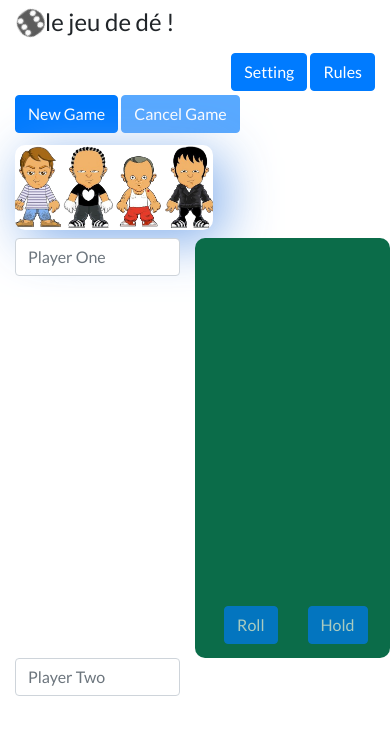
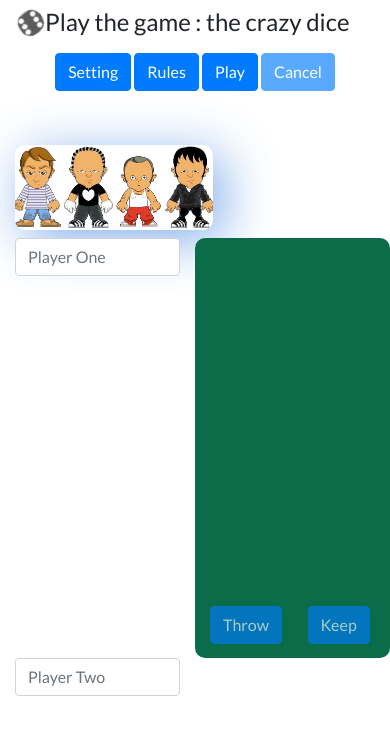
Before and after one commit to thierryttd/diceGame, a PHP site: page / in a window 390 px wide. Shown: the top 735 px of the page. Run offline with PHP 8.4, Linux system fonts and the light colour scheme.

```diff
--- a/index.html
+++ b/index.html
@@ -1,10 +1,10 @@
 <!DOCTYPE html>
-<html lang="fr">
+<html lang="en">
   <head>
     <meta charset="utf-8"/>
     <meta name="viewport" content="width=device-width, initial-scale=1, shrink-to-fit=no">
-    <meta name="description" content="Jeu : Le premier à 100 !.">
-    <title>Jeu de dé : Premier à 100.</title>
+    <meta name="description" content="Play the game : Who will be the first to 100 ?">
+    <title>The die is cast.</title>
     <link rel="icon" type="image/png" sizes="16x16" href="images/favicon.png">
 
     <!-- Bootstrap CSS -->
@@ -20,57 +20,53 @@
     <main class="container">
       <header class="row mt-2">
         <div class="col-12">
-          <!-- <h1>le jeu de dé !</h1> -->
           <img id="spinDice" src="images/diceFace-06.png" class="float-left" width="30" height="30">
-          <h1>le jeu de dé !</h1>
+          <h1>Play the game : the crazy dice</h1>
         </div>
       </header>
 
       <section id="buttonBar" class="row mt-2 borderCurved">
-        <div class="col-12 col-md-6 text-right">
+        <div class="col-12 text-center">
           <button id="btnSettingModal" type="button" class="btn btn-primary" data-toggle="modal" data-target="#settingModal">
             Setting
           </button>
           <button id="btnCheckRules" type="button" class="btn btn-primary" data-toggle="modal" data-target="#checkRules">
             Rules
           </button>
-        </div>
-        <div class="col-12 col-md-6 text-left">
-          <button id="newGame" class="btn btn-primary">New Game</button>
-          <button id="cancelGame" class="btn btn-primary">Cancel Game</button>
+          <button id="newGame" class="btn btn-primary">
+            Play
+          </button>
+          <button id="cancelGame" class="btn btn-primary">
+            Cancel
+          </button>
         </div>
       </section>
 
-      <section class=" row bordercurved ombre">
+      <section class=" row">
         <div  id="rollLogPlayerOne" class="col-6 order-1">
         <!-- <img src="images/diceFace-06.png" class="float-left" width="30" height="30">
         <img src="images/diceFace-03.png" class="float-left" width="30" height="30"> -->
         </div>
-        <div id ="rollLogPlayerTwo" class="col-6 order-2">
+        <div id ="rollLogPlayerTwo" class="col-6 order-2 float-rihgt">
           <!-- <img src="images/diceFace-05.png" class="float-left" width="30" height="30"> -->
           </div>
       </section>
 
       <section class="row mt-2">
-        <div class="row col-6">
-
-        </div>
         <div id="playerOneAvatarId" class="playerOneAvatar col-7 col-md-12">
           <div id="playerOneAvatarList" class="ombre borderCurved d-flex justify-content-center"> <!-- playerOneAvatar -->
 
           </div><!-- End  playerOneAvatar -->
         </div>
-
       </section>
 
       <section class="row mt-2">
 
         <div id="playerOneId" class="playerOne col-6 col-md-3 order-1 text-center">
-
           <div class="form-group">
             <input type="text" class="form-control defaultTheme" id="playerOneName" name="playerOneName" placeholder="Player One">
           </div>
-          <div id="playerOneStatus"></div>
+          <!-- <div id="playerOneStatus"></div> -->
           <div id="playerOneGlobalScore" class=" ombre borderCurved"></div>
 
           <div class="ombre borderCurved">
@@ -81,19 +77,11 @@
         </div>
 
         <div class="diceTrack borderCurved col-6 col-md-6 order-2">
-
-              <!-- <section class="row"> -->
           <div class="col-6">
             <p>
               <!-- <h1>Piste de dés</h1> -->
-
             </p>
           </div>
-                <!-- <div class="col-6">
-
-                </div> -->
-              <!-- </section> -->
-              <!-- <section class="row"> -->
           <div class="col-12">
               <p id="dice">
                 <!-- <img src="/images/diceFace-2.png" class="diceRoll"> -->
@@ -103,26 +91,24 @@
           <section class="row">
             <div class="col-6 text-right">
               <p>
-                    <button id="roll" class="btn btn-primary">Roll</button>
+                <button id="roll" class="btn btn-primary">Throw</button>
 
               </p>
             </div>
             <div class="col-6 text-left">
               <p>
-                    <button id="hold" class="btn btn-primary">Hold</button>
+                <button id="hold" class="btn btn-primary">Keep</button>
               </p>
             </div>
           </section>
-
         </div>
-
 
         <div id="playerTwoId" class="playerTwo col-6 col-md-3 order-3 text-center">
 
           <div class="form-group">
             <input type="text" class="form-control defaultTheme" id="playerTwoName" name="playerTwoName" placeholder="Player Two">
           </div>
-          <div id="playerTwoStatus"></div>
+          <!-- <div id="playerTwoStatus"></div> -->
           <div id="playerTwoGlobalScore" class="ombre borderCurved"></div>
 
           <div class="ombre borderCurved">
@@ -165,23 +151,23 @@
           <div class="row">
             <div class="col">
               <div class="custom-control">
-                <input type="number" id="diceType" name="diceType" min="6" max="12" value="6">
-                <label for="diceType">Number of dice's faces </label>
+                <input class='defaultTheme' type="number" id="diceType" name="diceType" min="6" max="12" value="6">
+                <label for="diceType">Number of die's sides </label>
               </div>
 
               <div class="custom-control">
-                <input type="number" id="losingDiceFace" name="losingDiceFace" min="1" max="12" value="1">
-                <label for="losingDiceFace">Losing dice's face</label>
+                <input class='defaultTheme' type="number" id="losingDiceFace" name="losingDiceFace" min="1" max="12" value="1">
+                <label for="losingDiceFace">Losing number</label>
               </div>
 
               <div class="custom-control">
-                <input type="number" id="winningScore" name="winningScore" value="100">
+                <input class='defaultTheme' type="number" id="winningScore" name="winningScore" value="100">
                 <label for="winningScore">Winning Score</label>
               </div>
 
               <div class="custom-control custom-switch">
                 <input type="checkbox" id="setSound" name="setSound" class="custom-control-input" checked>
-                <label for="setSound" class="custom-control-label">Sound</label>
+                <label for="setSound" class="custom-control-label">Music</label>
               </div>
 
               <div class="custom-control custom-switch">
@@ -211,9 +197,9 @@
       </div>
       <div class="modal-body">
         <p class="checkRulesText">
-          The game enrole two players on one and only screen.
+          The game enroles two players on one and only screen.
           Each player has a temporary score (ROUND) and a global score (GLOBAL).
-          On player's round, the round score of the player is set to zero, then the player can roll the dice as many time he wants.
+          On player's round, the round score of the player is set to zero, then the player can roll the die as many time he wants.
           The result of round is added to ROUND score of the player.
           During his turn, the player can decide to :
           <ul class="checkRulesText">
@@ -222,7 +208,7 @@
               As a result, the second player take hand.
             </li>
             <li>
-              Roll the dice. If he get a ONE, he lose his current round score and let the secon player play.
+              Roll the die. If he get a ONE, he lose his current round score and let the second player play.
             </li>
             The winner is the first player to obtain 100 points with his global score.
           </ul>
--- a/style.css
+++ b/style.css
@@ -80,28 +77,8 @@ h1{
 
 #spinDice{
     animation: .8s infinite alternate spin;
-    /* width: 60px;
-    height: 60px; */
     border-radius: 35px;
-    padding: 0.3vw;
-}
-
-@keyframes roll {
-    0% {
-        transform: translateX(0px);
-    }
-    25% {
-        transform: translateX(50px) translateY(336px) rotate(360deg);
-     }
-    50% {
-        transform: translateX(484px) translateY(200px) rotate(360deg);
-     }
-    75% {
-        transform: translateX(250px) translateY(15px) rotate(360deg);
-    }
-    100% {
-        transform: translateX(0px) translateY(0px) rotate(360deg);
-    }
+    padding: 0.5vw;
 }
 
 @keyframes spin {
```
Also changed, not shown: other parts of style.css (+48 -14 lines), script.js (+43 -27 lines). Lines whose indentation alone changed are shown as unchanged.
